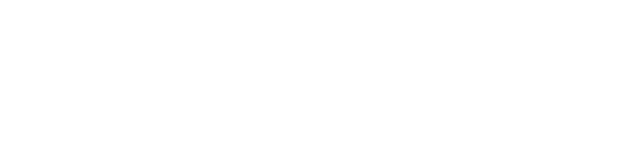
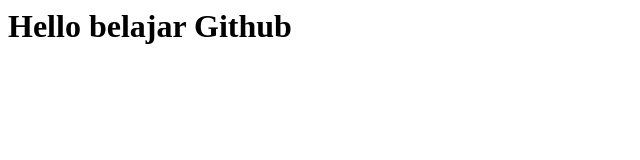
Before and after one commit to universitas-ibbi/project-web, a plain HTML site: page index.html in a window 1280 px wide. Shown: the whole page, without its empty margins (0-640 px from the left). Drawn offline with Linux system fonts and the light colour scheme.

Commit message:
tambah keterangan hello

```diff
--- a/index.html
+++ b/index.html
@@ -3,11 +3,11 @@
 <head>
     <meta charset="UTF-8">
     <meta name="viewport" content="width=device-width, initial-scale=1.0">
-    <title>Rubah Title</title>
+    <title>Rubah</title>
 </head>
 
 <body>
-
+    <h1>Hello belajar Github</h1>
 </body>
 
 </html>
```
